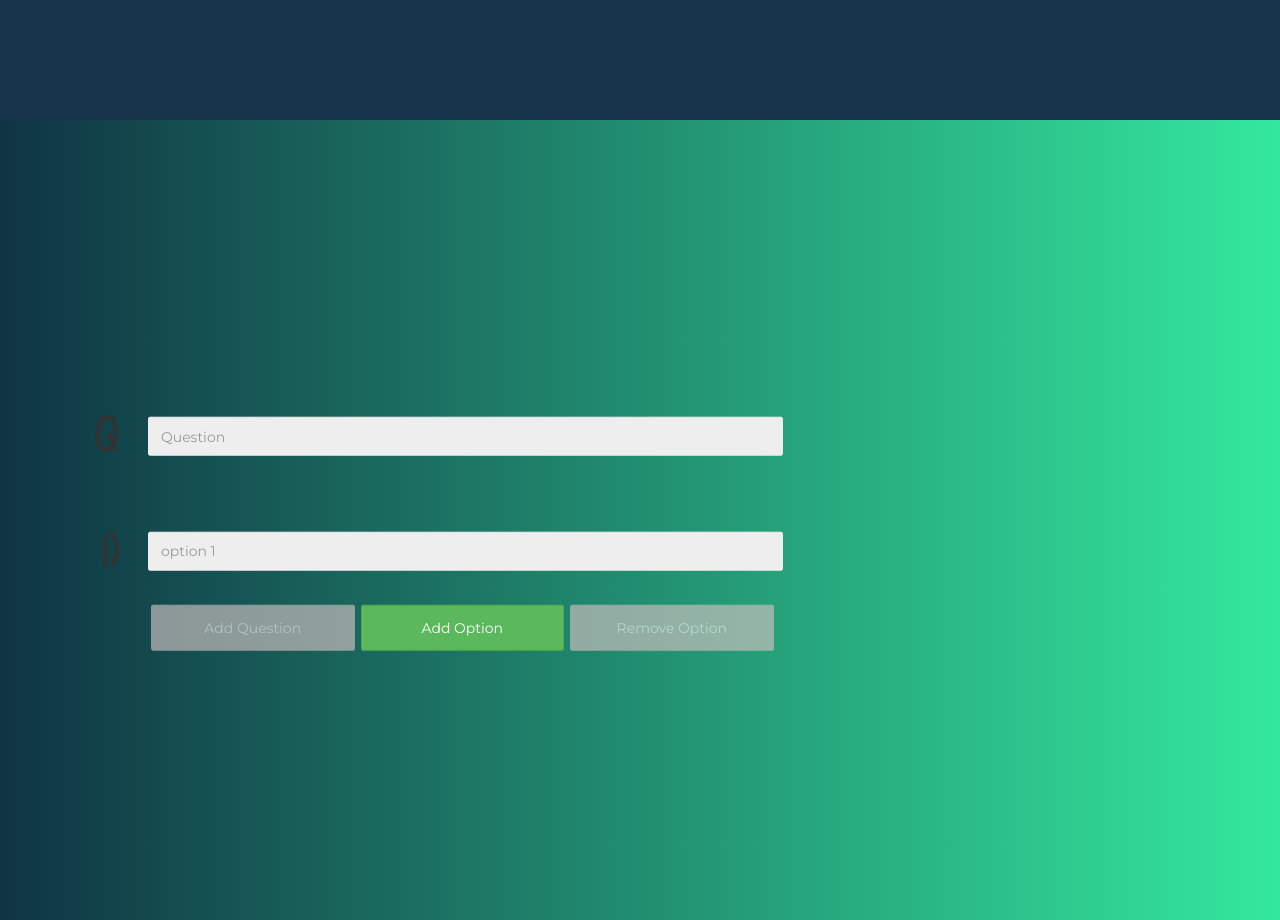
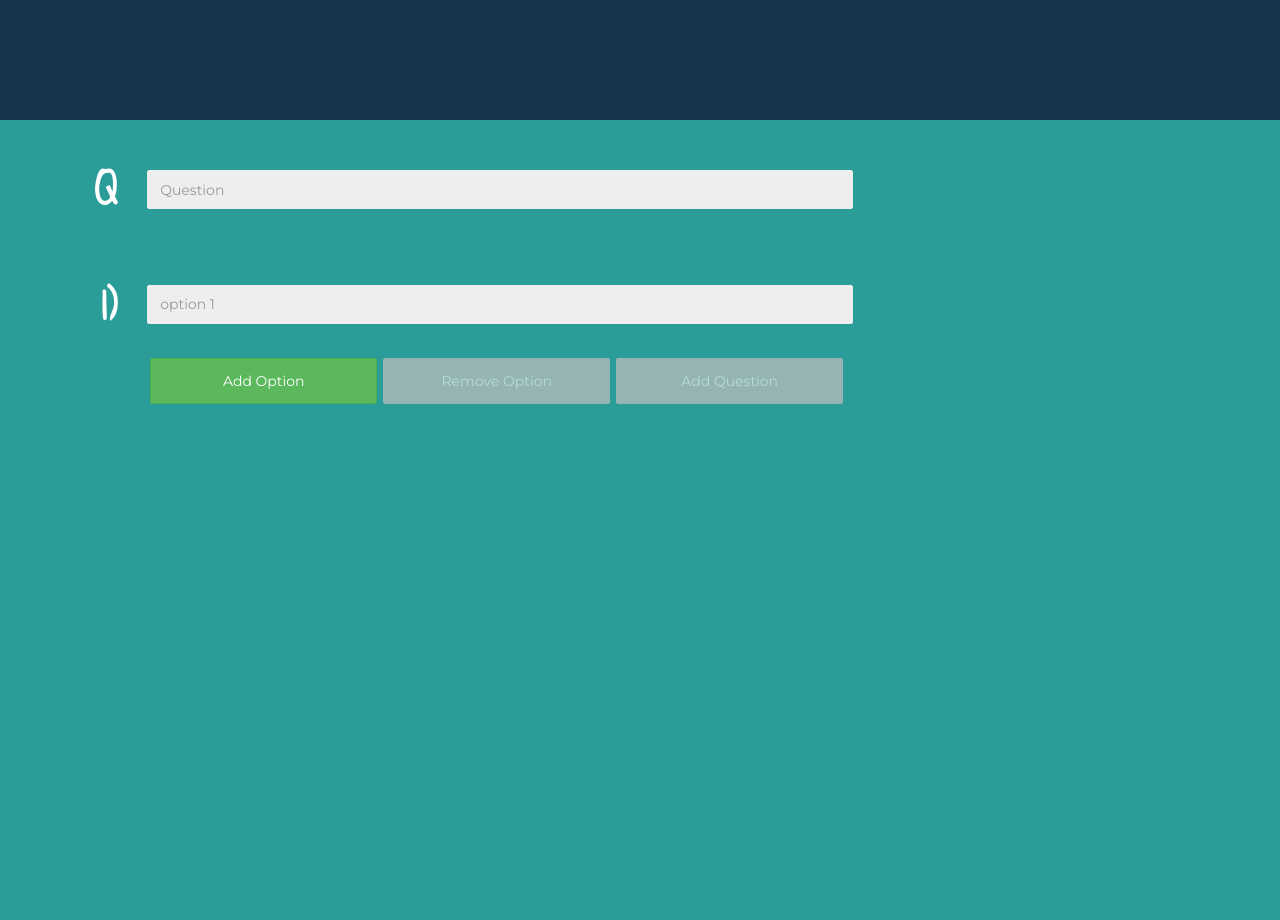
Before and after one commit to AlphaH7/reactjs-quiz-admin, a React app: page / in a window 1280 px wide. Shown: the part 680-1600 px from the top of the page. Built offline with nearby package versions, Linux system fonts and the light colour scheme.

Commit message:
mobile responsive fixes && color scheme change

```diff
--- a/components/AddQuestionBankForm.js
+++ b/components/AddQuestionBankForm.js
@@ -50,10 +50,10 @@ constructor(props){
                     var ph = 'option ' + (input+1)
                     return <div key={index} className="form-group">
                               <label
-                                className="col-sm-2 list-right-label"
+                                className="col-sm-2 col-xs-2 list-right-label"
                                 htmlFor={y}>
                               {input + 1})</label>
-                              <div className="col-sm-10">
+                              <div className="col-sm-10 col-xs-10">
                                 <input
                                   ref={y}
                                   type="textarea"
@@ -68,9 +68,9 @@ constructor(props){
               <form className="form-horizontal list-right-form" role="form"
               onSubmit={this.handleAddQuestionBank.bind(this)}>
                 <div className="form-group list-right-question">
-                  <label  className="col-sm-2 list-right-label"
+                  <label  className="col-sm-2 col-xs-2 list-right-label"
                   htmlFor="question">Q</label>
-                  <div className="col-sm-10">
+                  <div className="col-sm-10 col-xs-10">
                     <input
                       ref="question"
                       type="text"
@@ -83,15 +83,10 @@ constructor(props){
                   { inputsList }
 
                   <div className="form-group">
-                    <div className="col-sm-offset-2 col-sm-10">
-                      <button
-                        onClick={this.props.onClose}
-                        type="submit"
-                        className="btn btn-add btn-add-form"
-                        disabled={this.state.count < 2}>Add Question</button>
-                        <button type="button" className="btn btn-add btn-add-form"  onClick={this.onclick.bind(this, 'add')}>Add Option</button>
-                        <button type="button" className="btn btn-sub btn-add-form" disabled={this.state.count == 1} onClick={this.onclick.bind(this, 'sub')}>Remove Option</button>
-
+                    <div className="col-sm-offset-2 col-sm-10 col-xs-12 mob-btn-container">
+                        <button type="button" className="btn btn-add btn-add-form mob-optns-btn"  onClick={this.onclick.bind(this, 'add')}>Add Option</button>
+                        <button type="button" className="btn btn-sub btn-add-form mob-optns-btn" disabled={this.state.count == 1} onClick={this.onclick.bind(this, 'sub')}>Remove Option</button>
+                        <button onClick={this.props.onClose} type="submit" className="btn btn-add btn-add-form" disabled={this.state.count < 2}>Add Question</button>
                           </div>
                   </div>
               </form>
--- a/components/EditQuestionBankForm.js
+++ b/components/EditQuestionBankForm.js
@@ -120,7 +120,7 @@ class EditQuestionBankForm extends Component {
                 {inputsList}
 
                 <div className="form-group">
-                  <div className="col-sm-offset-2 col-sm-10">
+                  <div className="col-sm-offset-2 col-sm-10 modal-btn">
                     <button
                       type="submit"
                       className="btn btn-success">Finish Edit</button>
--- a/public/main.scss
+++ b/public/main.scss
@@ -5,9 +5,7 @@ body {
   height: 100%;
   overflow: hidden;
   font-family: 'Montserrat', sans-serif;
-  background: #34e89e;
-  background: -webkit-linear-gradient(to right, #0f3443, #34e89e);
-  background: linear-gradient(to right, #0f3443, #34e89e);
+  background: #2a9d99;
 }
 h1 {
   color: #fff;
@@ -19,9 +17,6 @@ h1 {
 .sub-container {
   height: 100%;
   padding-bottom: 50px;
-}
-.modal-wrapper {
-  position: absolute;
 }
 .delete-btn {
   margin-right: 10px;
@@ -54,6 +49,7 @@ h1 {
       font-size: 46px;
       line-height: 0.8;
       text-align: right;
+      color: #fff;
     }
     &-form{
       &-control{
@@ -61,10 +57,10 @@ h1 {
         background-color: transparent;
         box-shadow: none !important;
       }
-      top: 50%;
       position: absolute;
-      width: 90%;
-      transform: translate(0% ,-50%);
+      height: 100%;
+      left: 0px;
+      width: 100%;
       &-group{
         padding: 8px 0px;
       }
@@ -88,6 +84,10 @@ h1 {
     &-form{
         margin: 0 3px;
         width: calc(33% - 6px);
+        @media (max-width:596px){
+              margin: 2px;
+              width: calc(100% - 4px);
+        }
     }
     &:hover{
       background-color: #2a5d84;
@@ -139,17 +139,6 @@ h1 {
 .list-group{
   @media (max-width:596px){
     margin: 0 !important;
-  }
-}
-.modal{
-  &-wrapper{
-      height: 100%;
-      width: 100%;
-  }
-  &-dialog{
-    margin: 0px auto;
-    top: 50%;
-    transform: translate(0,-50%);
   }
 }
 .mar-0{
@@ -228,8 +217,52 @@ a:focus{
     -webkit-box-shadow: -2px -2px 40px -3px rgba(255,255,255,1);
     -moz-box-shadow: -2px -2px 40px -3px rgba(255,255,255,1);
     box-shadow: -2px -2px 40px -3px rgba(255,255,255,1);
+    @media (max-width:596px){
+      height: 100vh;
+      border-radius: 0px;
+    }
+  }
+  &-btn{
+    @media (max-width:596px){
+      width: 100%;
+      margin: 20px 0;
+    }
+  }
+  &-header{
+    @media (max-width:596px){
+      text-align: center;
+    }
+  }
+  &-body{
+    @media(max-width:596px){
+      top: 50%;
+      transform: translate(0%,-50%);
+      height: calc(100% - 70px);
+    }
+  }
+  &-dialog{
+    margin: 0px auto;
+    top: 50%;
+    transform: translate(0,-50%);
   }
   &-wrapper{
+    position: absolute;
+    height: 100%;
+    width: 100%;
     background: rgba(0,0,0, 0.7);
   }
 }
+.mob{
+  &-btn-container{
+    @media (max-width:596px){
+      padding: 0;
+      position: fixed;
+      bottom: 44px;
+    }
+  }
+  &-optns-btn{
+  @media (max-width:596px){
+    width: calc(50% - 4px) !important;
+    margin: 2px;
+  }
+}}
```
Also changed, not shown: public/bundle.js.
